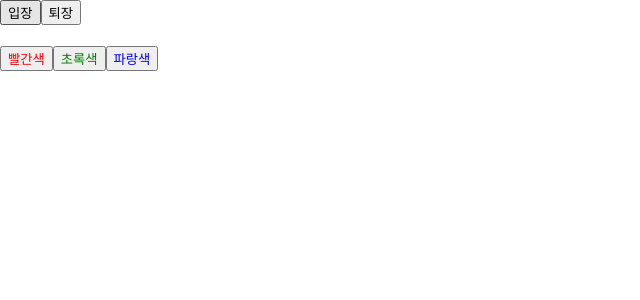
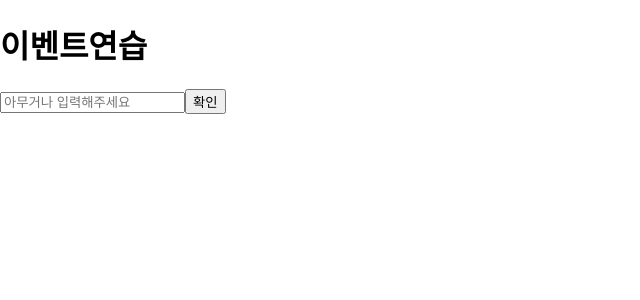
Before and after one commit to ReturnSweetPork/hello-react, a React (Create React App) app: page / in a window 1280 px wide. Shown: the top 300 px of the page, without its empty margins (0-640 px from the left). Built offline with nearby package versions, Linux system fonts and the light colour scheme.

Commit message:
이벤트 메소드 연습

```diff
--- a/src/App.js
+++ b/src/App.js
@@ -1,8 +1,8 @@
 import React from "react";
-import Say from "./Say";
+import EventPractice from "./EventPractice";
 
 const App = () => {
-  return <Say />;
+  return <EventPractice />;
 };
 
 export default App;
--- /dev/null
+++ b/src/EventPractice.js
@@ -0,0 +1,38 @@
+import React, { Component } from "react";
+
+class EventPractice extends Component {
+  state = {
+    message: ""
+  };
+  render() {
+    return (
+      <div>
+        <h1>이벤트연습</h1>
+        <input
+          type="text"
+          name="message"
+          placeholder="아무거나 입력해주세요"
+          value={this.state.message}
+          onChange={e => {
+            this.setState({
+              message: e.target.value
+            });
+            console.log(this.setState);
+          }}
+        />
+        <button
+          onClick={() => {
+            alert(this.state.message);
+            this.setState({
+              message: ""
+            });
+          }}
+        >
+          확인
+        </button>
+      </div>
+    );
+  }
+}
+
+export default EventPractice;
```
